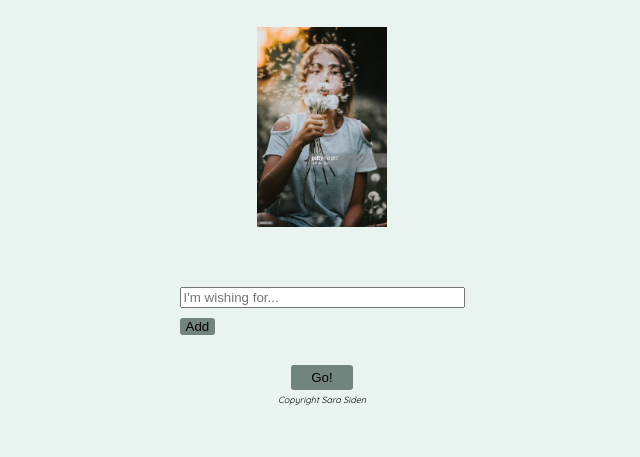
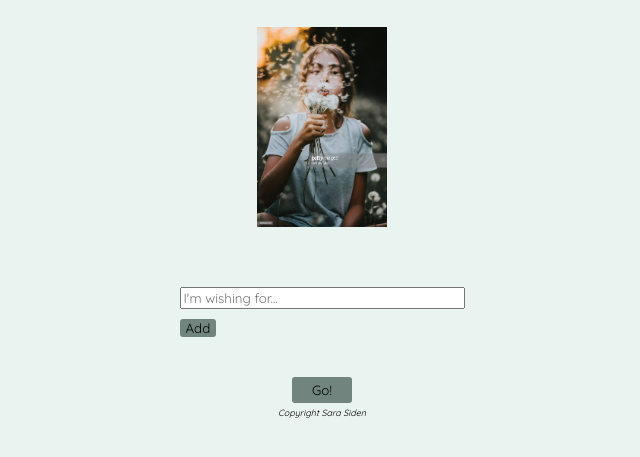
Before and after one commit to sidensara/hejhej, a plain HTML site: page index.html in a window 1280 px wide. Shown: the part 179-636 px from the top of the page, without its empty margins (318-958 px from the left). Drawn offline with Linux system fonts and the light colour scheme.

Commit message:
Font change input, button

```diff
--- a/main.css
+++ b/main.css
@@ -40,8 +40,9 @@ margin-bottom: 20px;
   flex-direction: column;
 }
 
-input {
+input, button {
   margin-top: 10px;
+  font-family: 'Quicksand', sans-serif;
 }
 
 .addOption {
```
